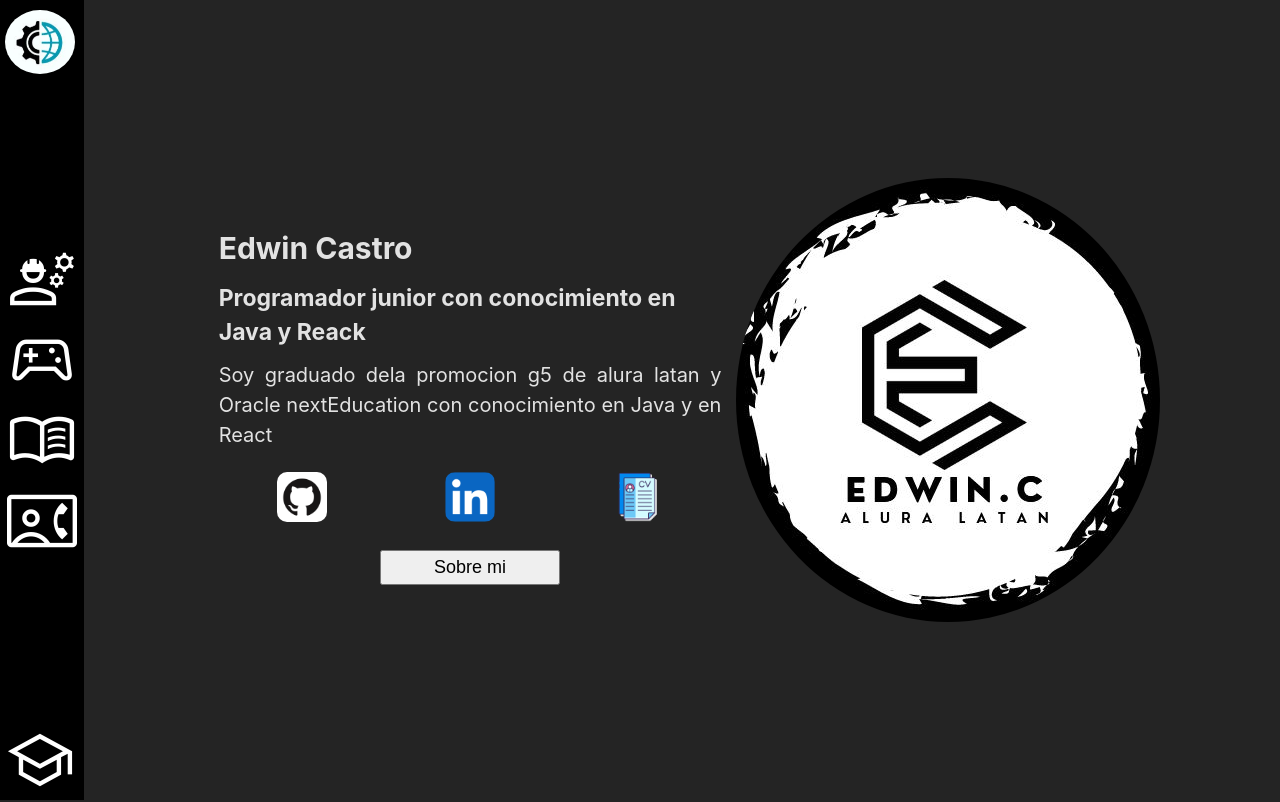
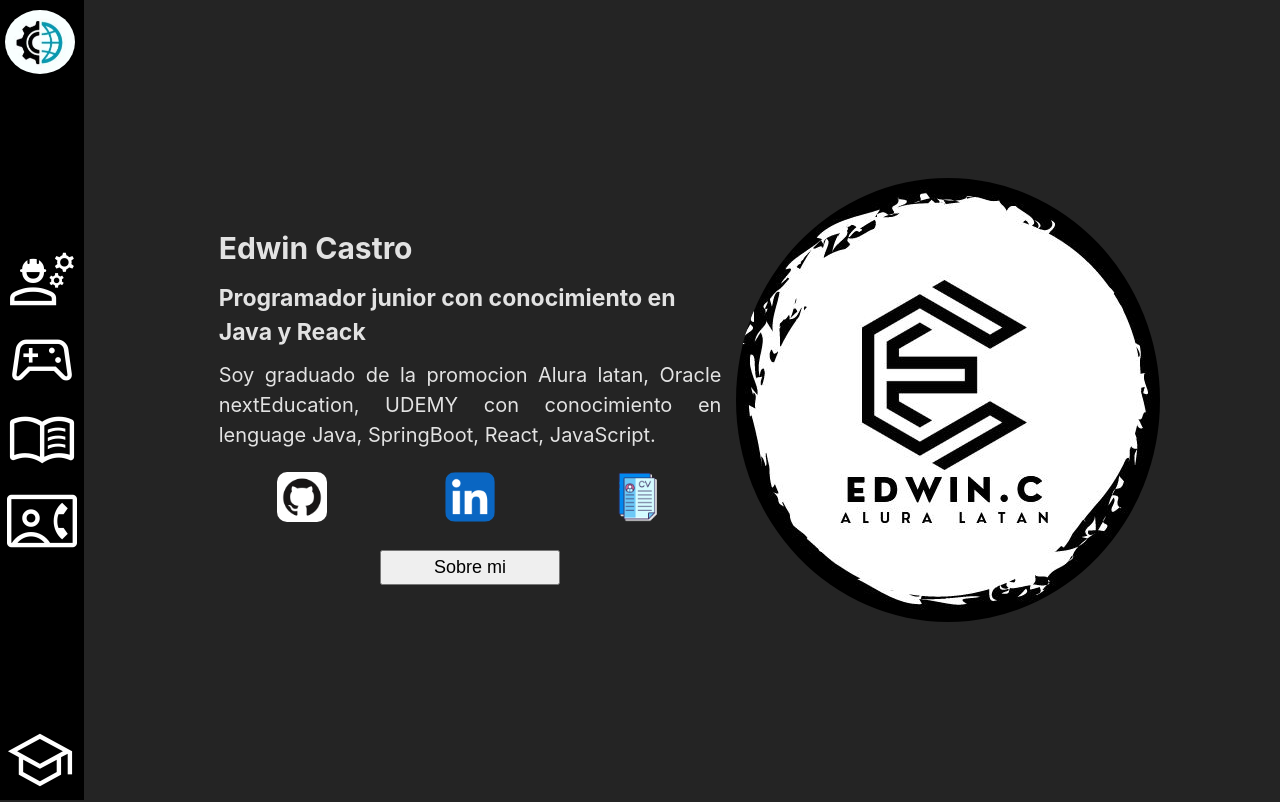
Before and after one commit to edG5LATAN/portafolioReack, a React (Vite) app: page / in a window 1280 px wide. Built offline with nearby package versions, Linux system fonts and the light colour scheme.

Commit message:
Update Home.jsx
se cambio texto de inicio

```diff
--- a/src/component/home/Home.jsx
+++ b/src/component/home/Home.jsx
@@ -10,8 +10,8 @@ function Home() {
           <h1>Edwin Castro</h1>
           <h3>Programador junior con conocimiento en Java y Reack</h3>
           <p>
-            Soy graduado dela promocion g5 de alura latan y Oracle nextEducation
-            con conocimiento en Java y en React
+            Soy graduado de la promocion Alura latan, Oracle nextEducation, UDEMY
+            con conocimiento en lenguage Java, SpringBoot, React, JavaScript.
           </p>
           <div className="home-informacion-contenedor-icono">
             <a
```
